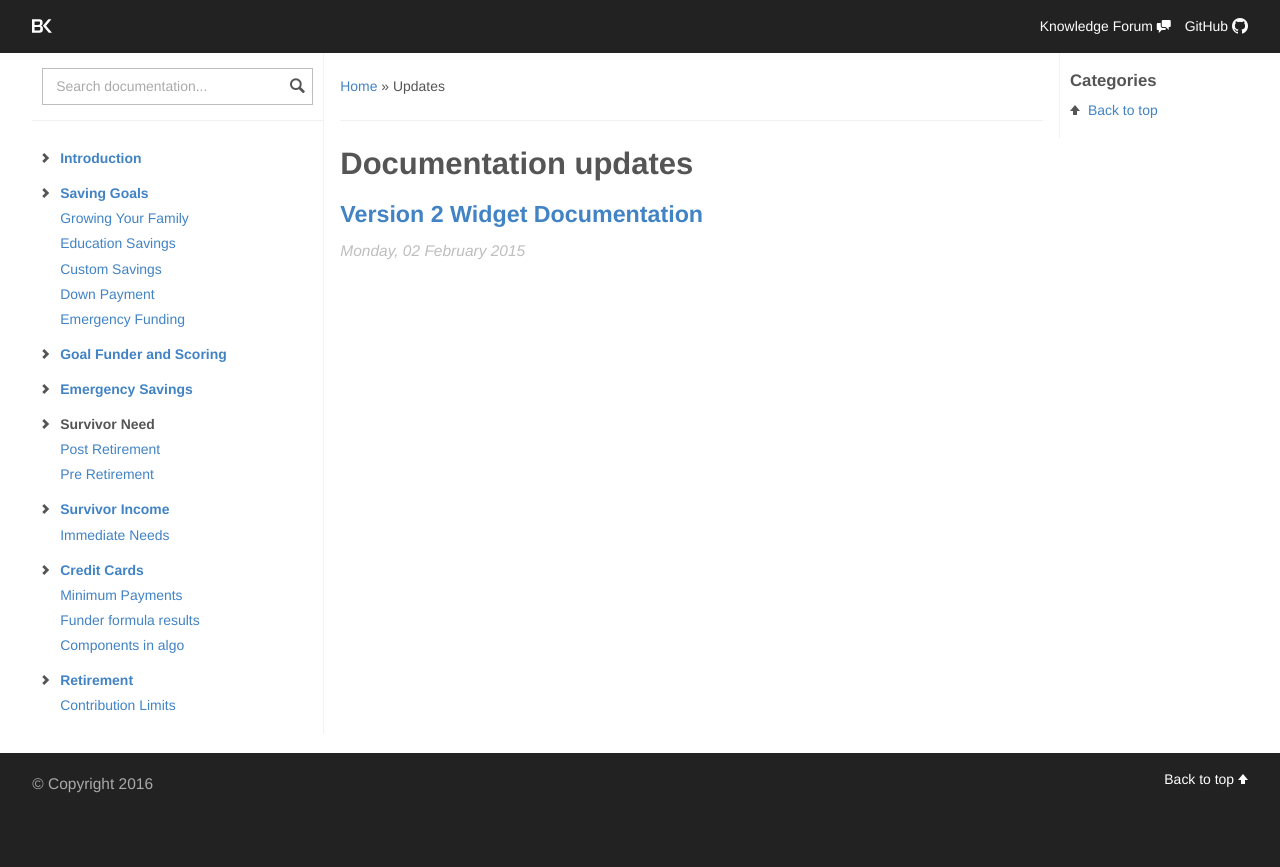
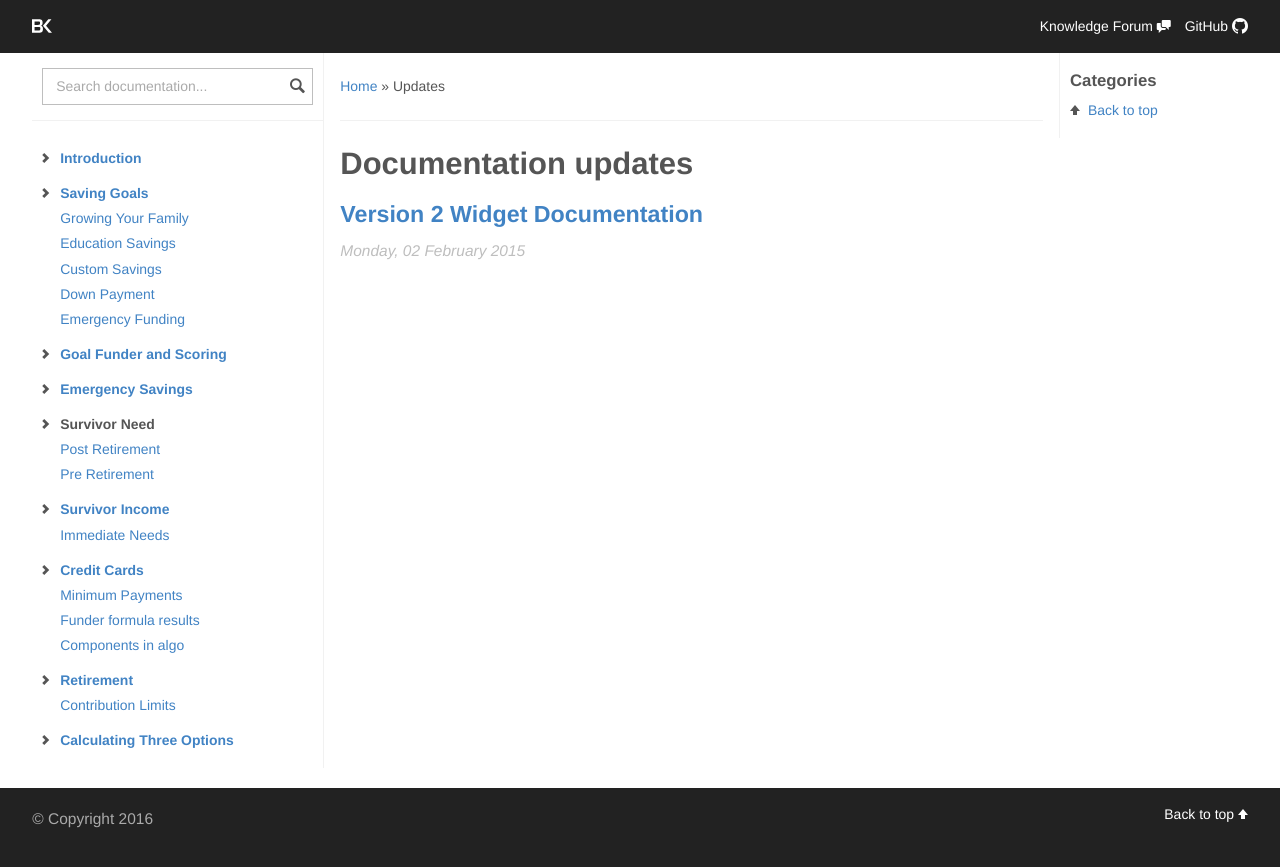
Before and after one commit to skoroth-kw/dockit, a Jekyll site: the page built from updates.md, in a window 1280 px wide. Shown: the top 867 px of the page. Built offline with Jekyll 4.4.1, drawn with Linux system fonts in a browser that asks for light colours; nearby versions of some CDN libraries.

Commit message:
Updated navigation.yml

```diff
--- a/_data/navigation.yml
+++ b/_data/navigation.yml
@@ -75,6 +75,10 @@ navdocs:
   subnav:
   - title: Contribution Limits
     url: /retirement/contribution-limits/
+ # Retirement
+- title: Calculating Three Options
+  icon: chevron-right
+  url: /calculating_the_three_options/
 
 navfooter:
 - title: Back to top
```
